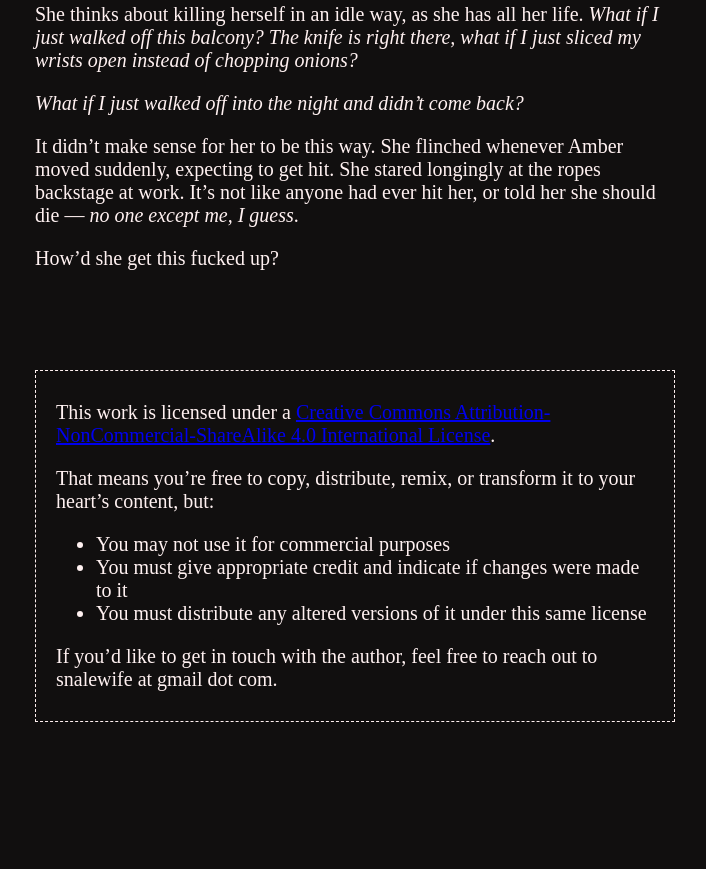
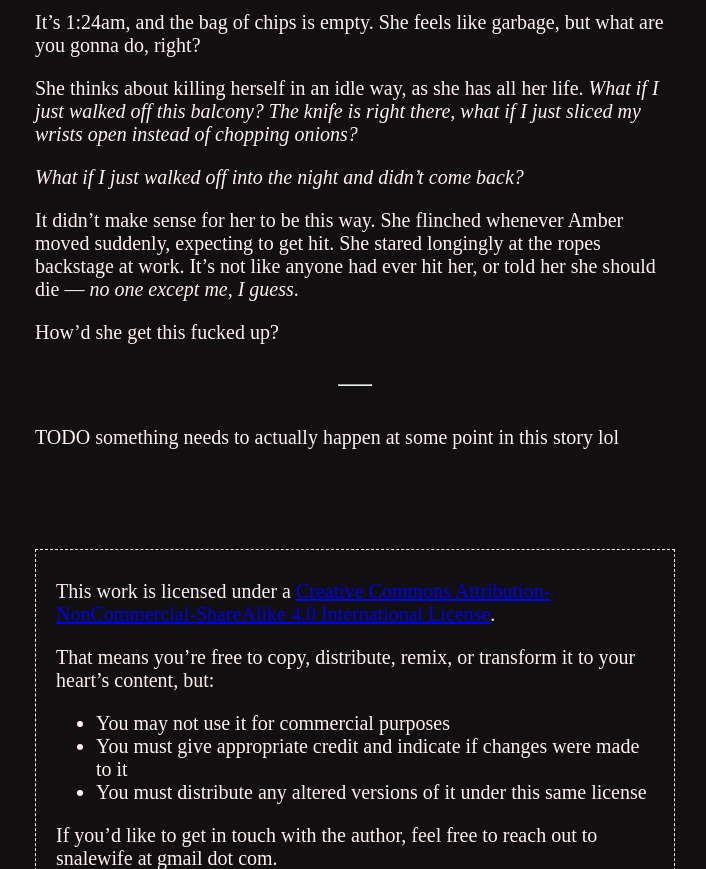
Before and after one commit to snalewife/writing, a plain HTML site: page listless.html in a window 1280 px wide. Shown: the part 1259-2128 px from the top of the page, without its empty margins (285-991 px from the left). Before the commit the page ends 2081 px from the top, so only its background shows below. Drawn offline with Linux system fonts and the light colour scheme.

Commit message:
listless

```diff
--- a/listless.html
+++ b/listless.html
@@ -45,6 +45,9 @@
     </style>
   </head>
   <body>
+    <header>
+      <h1><a href="https://snalewife.com">snalewife dot com :3</a></h1>
+    </header>
     <p>She avoids eye contact with the mirror as she stands up, and
     bends low over the sink to wash her hands, as if not trusting her
     legs to keep her standing upright. As she reaches for the door
@@ -97,7 +100,9 @@
     ever hit her, or told her she should die — <em>no one except me, I
     guess</em>.</p>
     <p>How’d she get this fucked up?</p>
-  </body>
+    <hr />
+    <p>TODO something needs to actually happen at some point in this
+    story lol</p>
         <footer>
       <p>This work is licensed under a <a
       href="http://creativecommons.org/licenses/by-nc-sa/4.0/">Creative
@@ -115,4 +120,5 @@
       <p>If you’d like to get in touch with the author, feel free to reach out
       to snalewife at gmail dot com.</p>
     </footer>
+  </body>
 </html>
```
Lines whose indentation alone changed are shown as unchanged.
